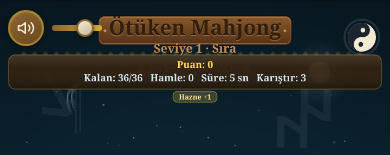
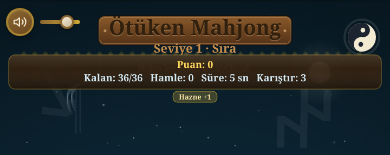
Before and after one commit to ozkanbakioglu21/mythic-fight-arena, a React (Vite) app: page / in a window 390 px wide. Shown: the top 155 px of the page. Built offline with nearby package versions, Linux system fonts and the light colour scheme.

Commit message:
Shrink sound panel: smaller mute button, slider, and mobile overrides

```diff
--- a/src/styles.css
+++ b/src/styles.css
@@ -228,8 +228,8 @@ body,
   background: linear-gradient(145deg, #8b6530, #6b4820);
   border: 2px solid rgba(212,175,55,0.5);
   border-radius: 50%;
-  width: 40px;
-  height: 40px;
+  width: 32px;
+  height: 32px;
   color: #f5ecd8;
   padding: 0;
   cursor: pointer;
@@ -249,35 +249,35 @@ body,
   transform: scale(0.92);
 }
 .mute-btn svg {
-  width: 20px;
-  height: 20px;
+  width: 16px;
+  height: 16px;
 }
 
 .sound-controls {
   position: absolute;
-  top: 8px;
-  left: 8px;
+  top: 6px;
+  left: 6px;
   z-index: 10;
   display: flex;
   align-items: center;
-  gap: 6px;
+  gap: 4px;
 }
 
 .volume-slider {
   -webkit-appearance: none;
   appearance: none;
-  width: 60px;
-  height: 6px;
+  width: 48px;
+  height: 4px;
   background: linear-gradient(90deg, #8b6530, #d4af37);
-  border-radius: 3px;
+  border-radius: 2px;
   outline: none;
   cursor: pointer;
 }
 .volume-slider::-webkit-slider-thumb {
   -webkit-appearance: none;
   appearance: none;
-  width: 18px;
-  height: 18px;
+  width: 14px;
+  height: 14px;
   border-radius: 50%;
   background: linear-gradient(145deg, #f5ecd8, #c8b898);
   border: 2px solid #8b6530;
@@ -285,8 +285,8 @@ body,
   cursor: pointer;
 }
 .volume-slider::-moz-range-thumb {
-  width: 18px;
-  height: 18px;
+  width: 14px;
+  height: 14px;
   border-radius: 50%;
   background: linear-gradient(145deg, #f5ecd8, #c8b898);
   border: 2px solid #8b6530;
@@ -331,15 +331,15 @@ body,
     font-size: 9px;
   }
   .mute-btn {
-    width: 36px;
-    height: 36px;
+    width: 28px;
+    height: 28px;
   }
   .mute-btn svg {
-    width: 18px;
-    height: 18px;
+    width: 14px;
+    height: 14px;
   }
   .volume-slider {
-    width: 50px;
+    width: 40px;
   }
   .win-title {
     font-size: 32px;
```
